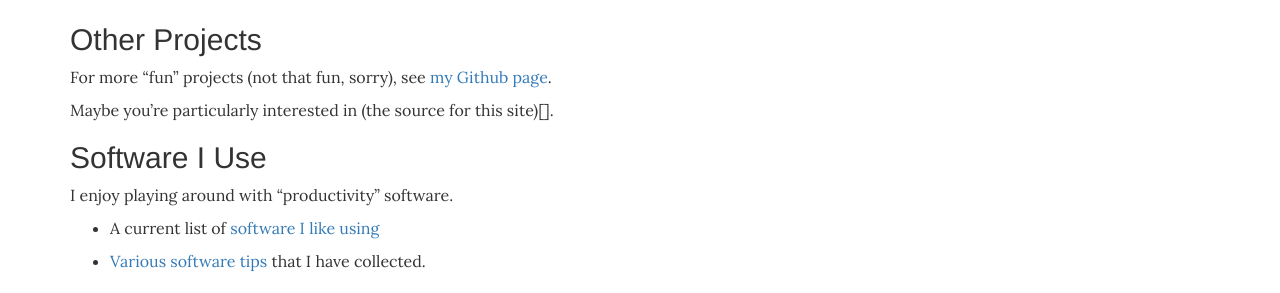
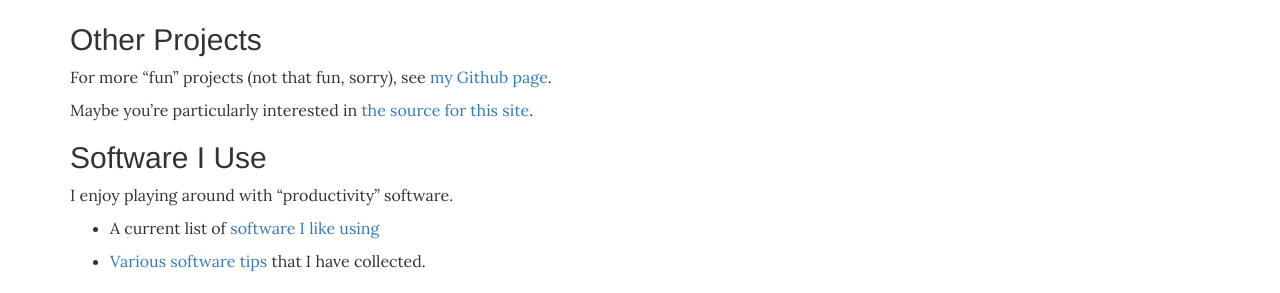
Before and after one commit to casutton/homepage.csutton, a Jekyll site: the page built from software.md, in a window 1280 px wide. Shown: the part 295-588 px from the top of the page. Built offline with Jekyll 4.4.1, drawn with Linux system fonts in a browser that asks for light colours; nearby versions of some CDN libraries.

Commit message:
add links to github repo for this web site

```diff
--- a/_includes/footer.html
+++ b/_includes/footer.html
@@ -1,5 +1,5 @@
 <footer class="footer footer-gray">
   <div class="container">
-    <p class="text-muted">Made using <a href="https://jekyllrb.com">Jekyll</a>. See <a href="todo">source</a>.</p>
+    <p class="text-muted">Made using <a href="https://jekyllrb.com">Jekyll</a>. See <a href="https://github.com/casutton/homepage.csutton">source</a>.</p>
   </div>
 </footer>
--- a/software.md
+++ b/software.md
@@ -24,7 +24,7 @@
 
 For more "fun" projects (not that fun, sorry), see [my Github page](https://github.com/casutton/).
 
-Maybe you're particularly interested in (the source for this site)[].
+Maybe you're particularly interested in [the source for this site](https://github.com/casutton/homepage.csutton).
 
 ## Software I Use
 
```
Also changed, not shown: 1 other file.
